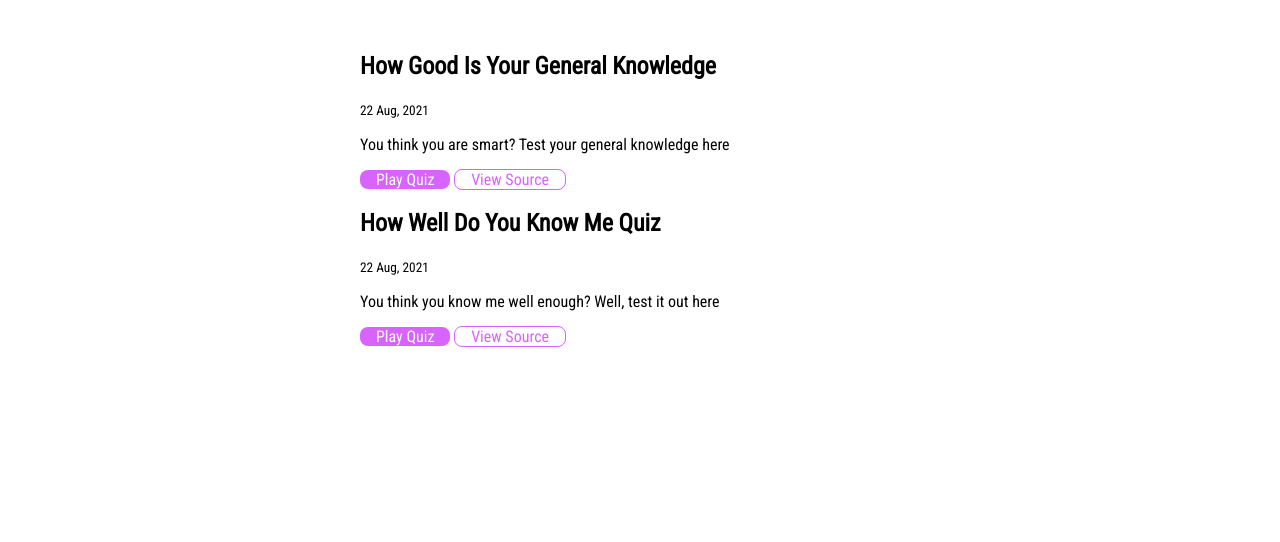
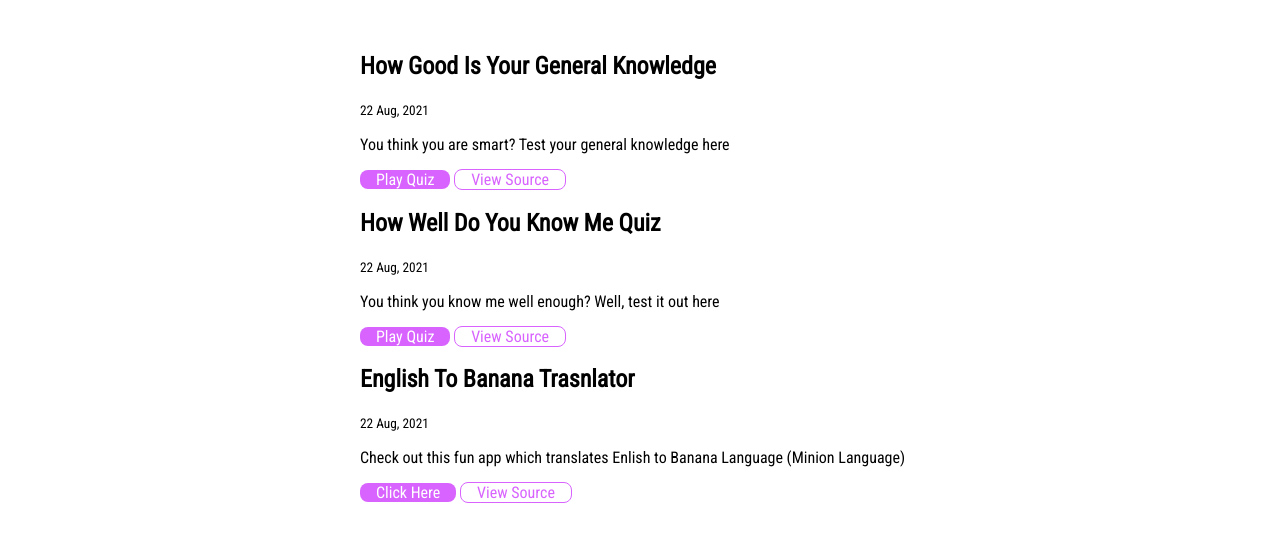
Before and after one commit to athar05/neog.camp-mark4-portfolio, a plain HTML site: page projects.html in a window 1280 px wide. Shown: the part 232-774 px from the top of the page. Drawn offline with Linux system fonts and the light colour scheme.

Commit message:
updated projects

```diff
--- a/projects.html
+++ b/projects.html
@@ -46,6 +46,14 @@
             <a class="link link-primary" href="https://replit.com/@athar051/neog-markOne#index.js?embed=1&output=1">Play Quiz</a>
             <a class="link link-secondary" href="https://github.com/athar05/MarkOne-Do-You-Know-Me-Quiz">View Source</a>
         </div>
+        <li>
+            <div class="container container-center">
+          <h2>English To Banana Trasnlator</h2>
+         <small>22 Aug, 2021</small>
+          <p>Check out this fun app which translates Enlish to Banana Language (Minion Language) </p>
+          <a class="link link-primary" href="https://english-to-banana-translator.netlify.app/">Click Here</a>
+          <a class="link link-secondary" href="https://github.com/athar05/neog-camp-banana-speak">View Source</a>
+      </div>
         </li>
     </ul>
 
```
